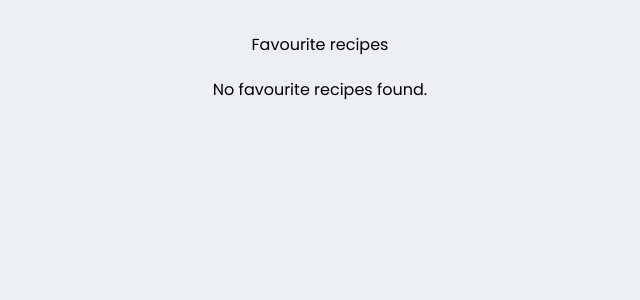
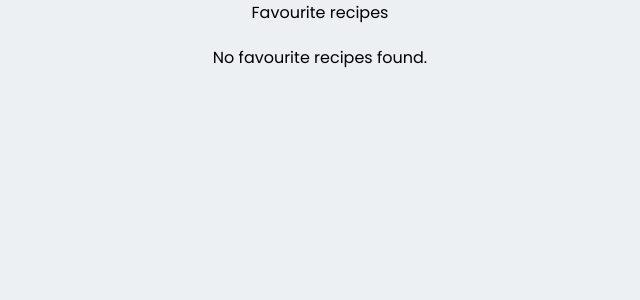
Before and after one commit to TaosifShaad/Recipe-Nest, a React (Vite) app: page /favourites in a window 1280 px wide. Shown: the top 300 px of the page, without its empty margins (320-960 px from the left). Built offline with nearby package versions, Linux system fonts and the light colour scheme.

Commit message:
remove background img

```diff
--- a/src/App.css
+++ b/src/App.css
@@ -1,8 +1,8 @@
-#root {
+/* #root {
   max-width: 1280px;
   margin: 0 auto;
   padding: 2rem;
-  /* background-image: url('./assets/baked-goods-corner-clip-art_f.webp');
+  background-image: url('./assets/baked-goods-corner-clip-art_f.webp');
   background-size: auto;
-  background-repeat: no-repeat; */
-}
+  background-repeat: no-repeat;
+} */
--- a/src/components/RecipeDetails/RecipeDetails.module.css
+++ b/src/components/RecipeDetails/RecipeDetails.module.css
@@ -6,9 +6,9 @@
     gap: 70px;
     margin-left: 5px;
     margin-bottom: 30px;
-    background-image: url('../../assets/food-ingredients-paper-white_182252-2665.avif');
-    /* background-size: auto 100%; */
-    background-repeat: no-repeat;
+    /* background-image: url('../../assets/food-ingredients-paper-white_182252-2665.avif');
+    background-size: cover;
+    background-repeat: repeat-x; */
 }
 
 .ingredients {
@@ -21,7 +21,7 @@
 
 .title {
     /* text-align: center; */
-    margin-top: 77px;
+    /* margin-top: 77px; */
     /* width: 57%; */
 }
 
```
